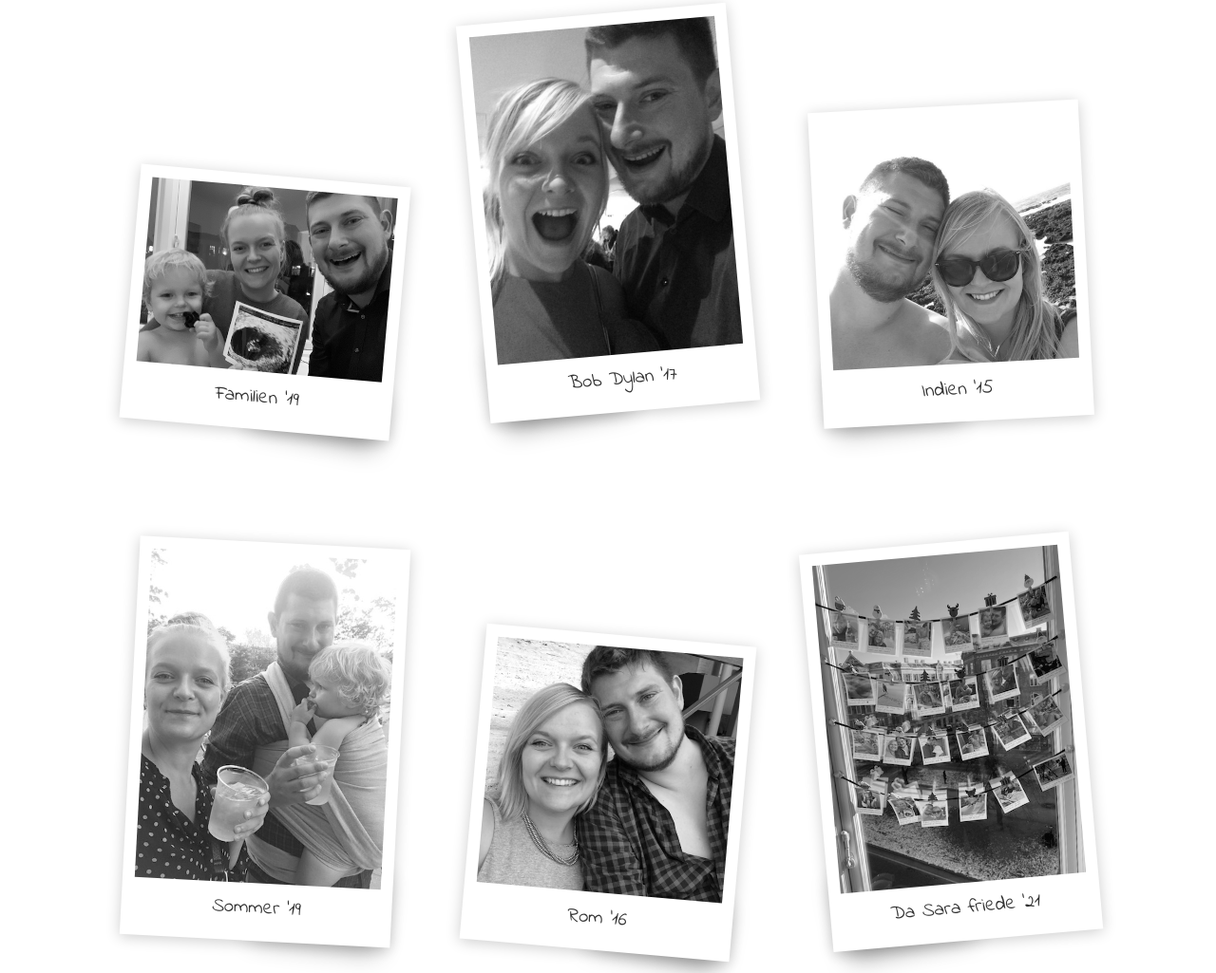
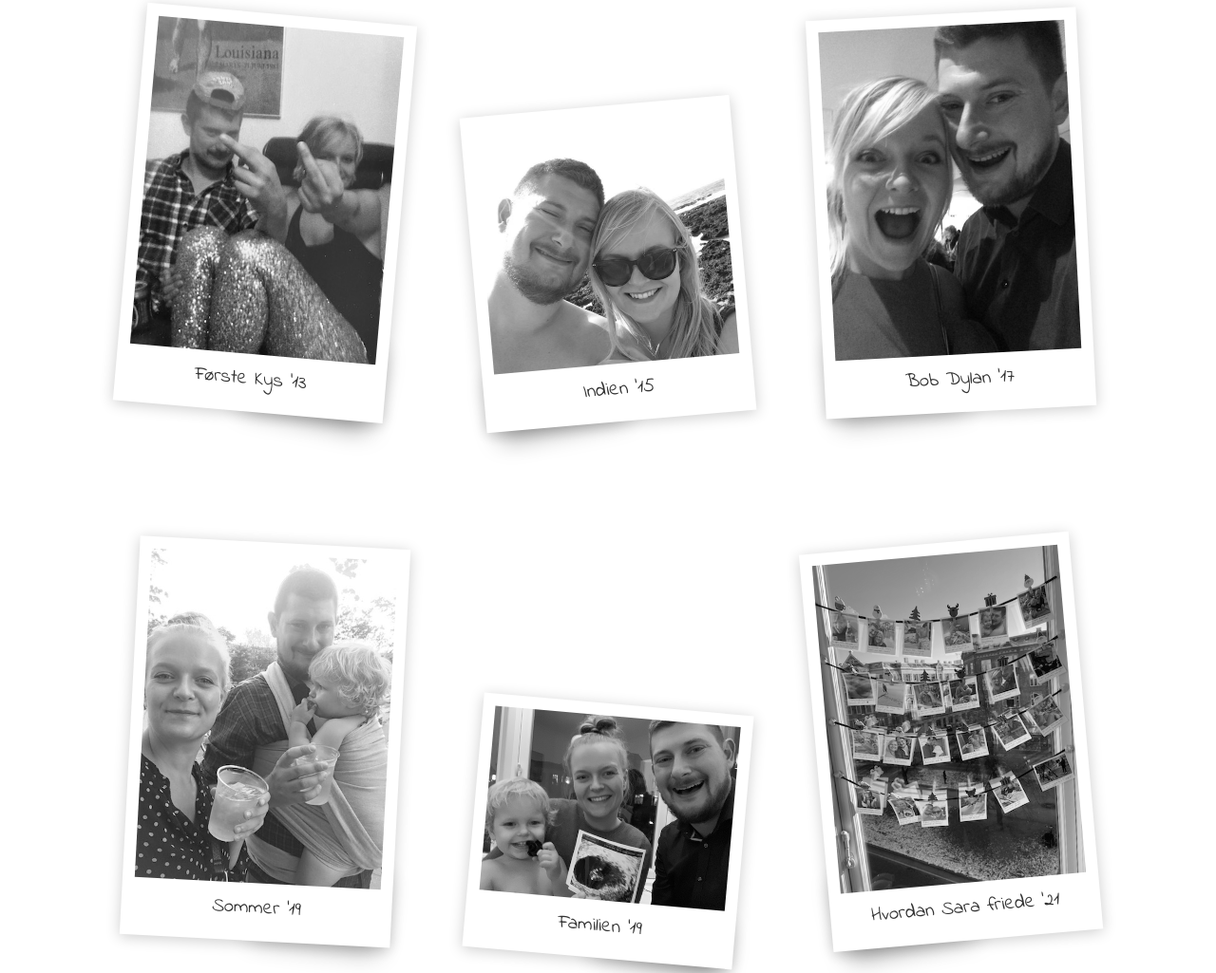
Before and after one commit to hkb/topnicebryllup.dk, a plain HTML site: page index.html in a window 1280 px wide. Shown: the part 379-1404 px from the top of the page at 95% size. Drawn offline with Linux system fonts and the light colour scheme.

Commit message:
pictures are now our history as a couple

```diff
--- a/index.html
+++ b/index.html
@@ -24,8 +24,15 @@
   <section style="padding-top: 0; max-width: 1200px; text-align: center;">
     <div class="item">
       <div class="polaroid">
-        <img src="/images/IMG_0497.png" />
-        <div class="caption">Familien '19</div>
+        <img src="/images/IMG_4039.jpeg" />
+        <div class="caption">Første Kys '13</div>
+      </div>
+    </div>
+
+    <div class="item">
+      <div class="polaroid">
+        <img src="/images/IMG_1457.png" />
+        <div class="caption">Indien '15</div>
       </div>
     </div>
 
@@ -38,13 +45,6 @@
 
     <div class="item">
       <div class="polaroid">
-        <img src="/images/IMG_1457.png" />
-        <div class="caption">Indien '15</div>
-      </div>
-    </div>
-
-    <div class="item">
-      <div class="polaroid">
         <img src="/images/IMG_1597.JPG" />
         <div class="caption">Sommer '19</div>
       </div>
@@ -52,15 +52,15 @@
 
     <div class="item">
       <div class="polaroid">
-        <img src="/images/IMG_1817.png" />
-        <div class="caption">Rom '16</div>
+        <img src="/images/IMG_0497.png" />
+        <div class="caption">Familien '19</div>
       </div>
     </div>
 
     <div class="item">
       <div class="polaroid">
         <img src="/images/IMG_2721.png" />
-        <div class="caption">Da Sara friede '21</div>
+        <div class="caption">Hvordan Sara friede '21</div>
       </div>
     </div>
   </section>
@@ -123,11 +123,11 @@
 
   <section>
     <h2>Dresscode</h2>
-    Det du føler dig allermest toplækker i!
+    Det du føler dig allermest toplækker i! 💃🏻🕺🏽
   </section>
 
   <section>
-    <h2>Svar Udbedes</h2>
+    <h2>Svar</h2>
     Hurtigst muligt men senest 1 August 2022.<br /><br />
     Vi vil også gerne vide om I har brug for overnatning.<br />
     Send også gerne allergier kokken skal være opmærksom på og om I er veganer/vegetar.
```
Also changed, not shown: images/IMG_4039.jpeg (added).
